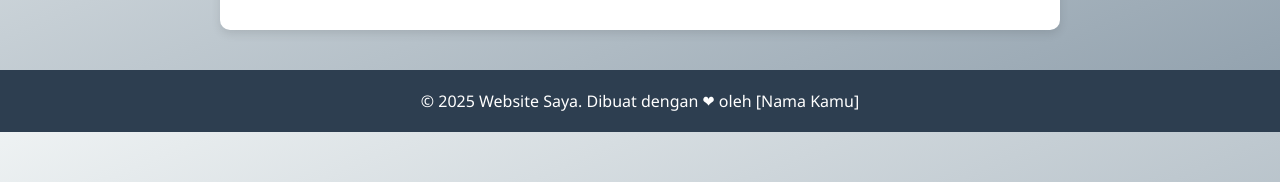
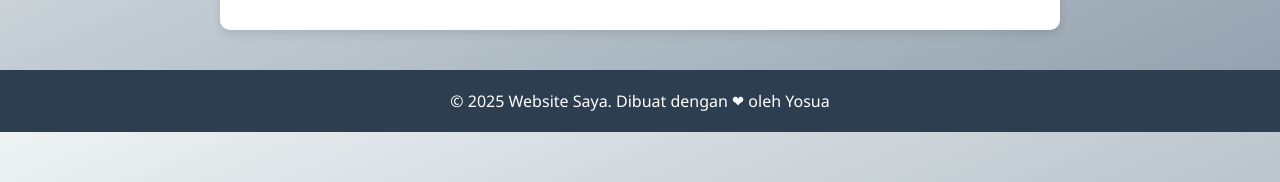
Before and after one commit to yosua-hc/yosua-hc.github.io, a plain HTML site: page index.html in a window 1280 px wide. Shown: the part 430-612 px from the top of the page. Drawn offline with Linux system fonts and the light colour scheme.

Commit message:
Add files via upload

```diff
--- a/index.html
+++ b/index.html
@@ -70,7 +70,7 @@
     <p>Silakan ubah teks ini sesuai kebutuhanmu, dan tambahkan gambar, tautan, atau bagian lainnya.</p>
   </main>
   <footer>
-    &copy; 2025 Website Saya. Dibuat dengan ❤ oleh [Nama Kamu]
+    &copy; 2025 Website Saya. Dibuat dengan ❤ oleh  Yosua
   </footer>
 </body>
 </html>
```
